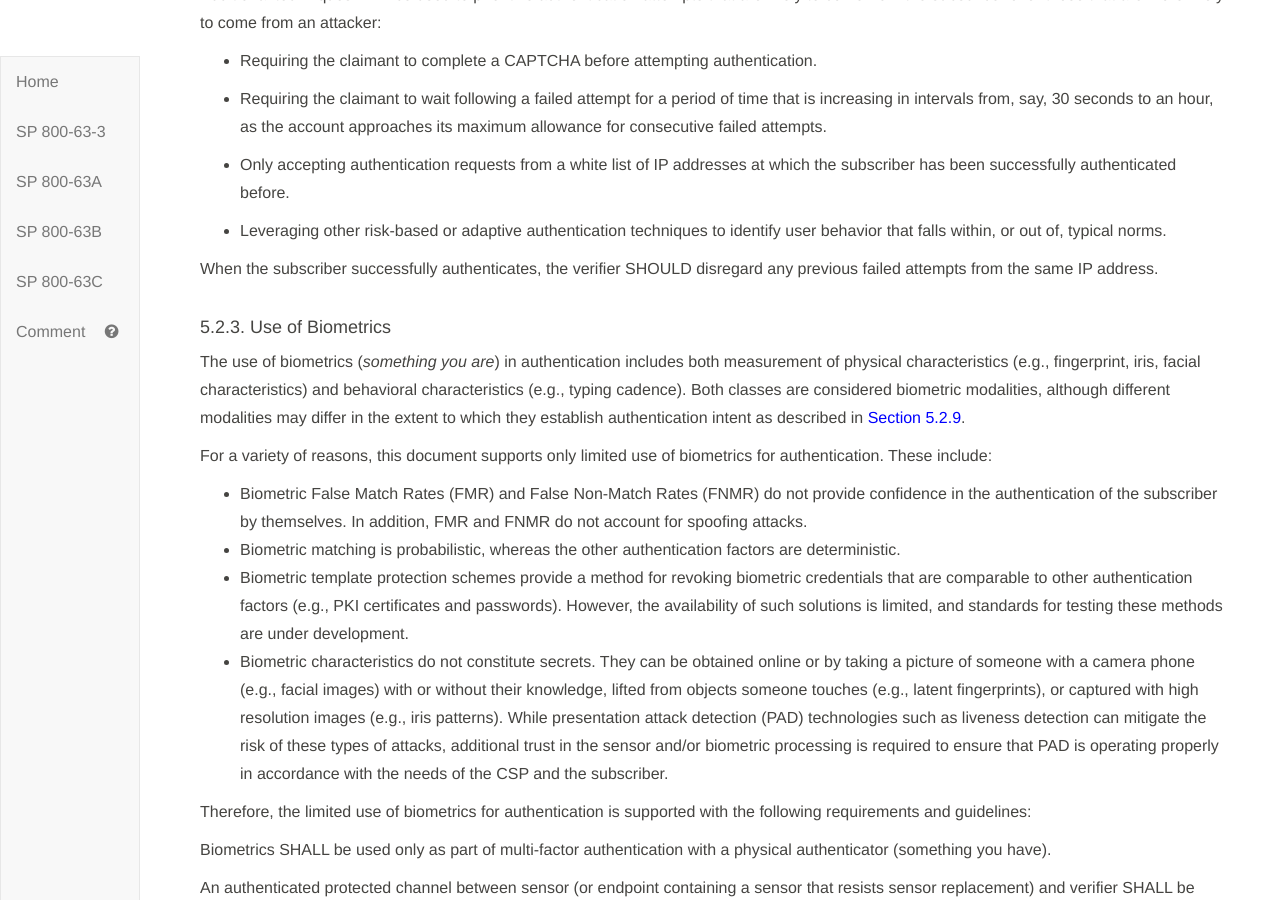
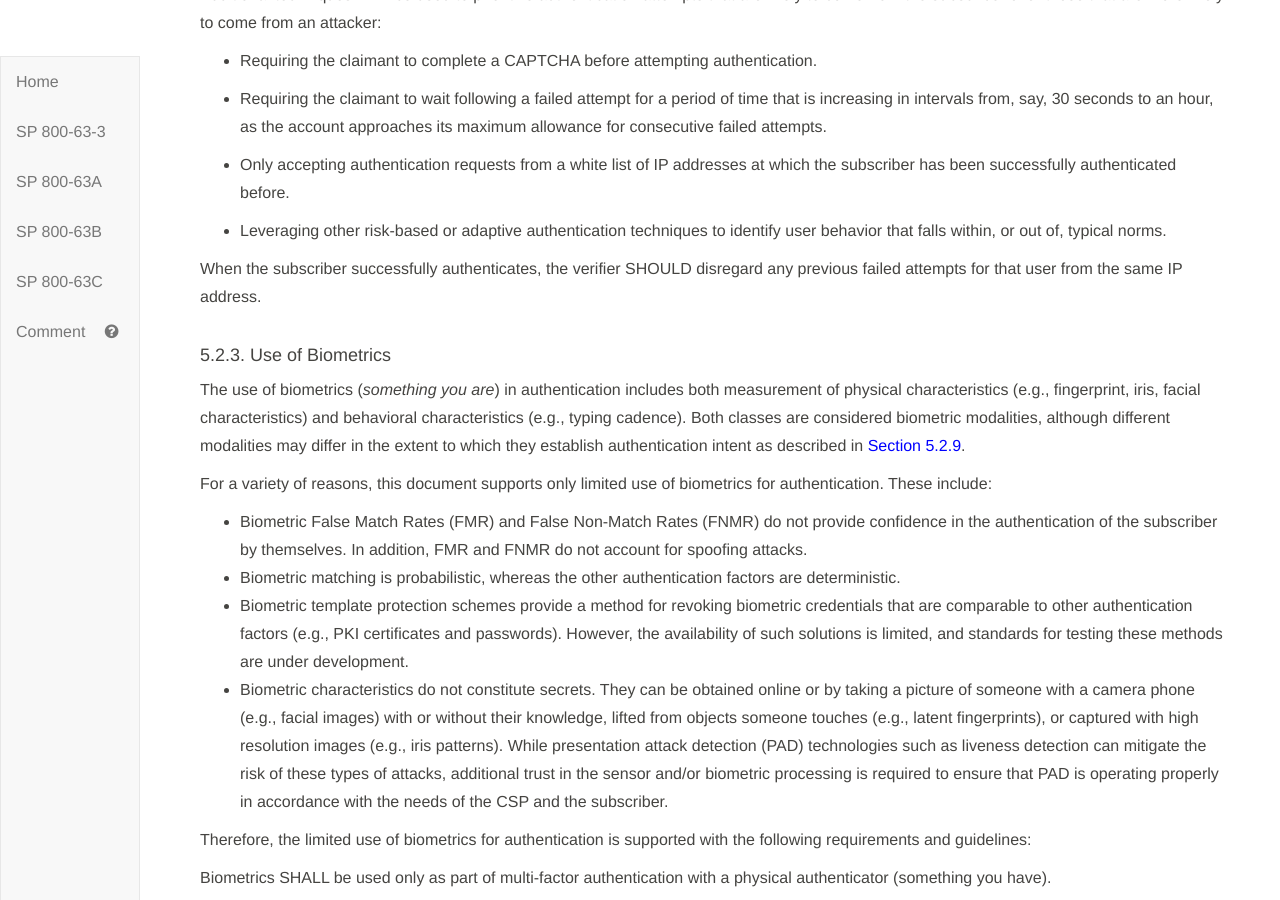
Before and after one commit to usnistgov/800-63-3, a Jekyll site: the page built from sp800-63b/sec5_authenticators.md, in a window 1280 px wide and 900 px high, scrolled down 11191 px. Built offline with Jekyll 4.4.1, drawn with Linux system fonts in a browser that asks for light colours; our own code applies the rules of GitHub Pages for plain Markdown files.

Commit message:
Rate limiting is by user by address. Closes #1395

```diff
--- a/sp800-63b/sec5_authenticators.md
+++ b/sp800-63b/sec5_authenticators.md
@@ -343,7 +343,7 @@ Additional techniques MAY be used to prioritize authentication attempts that are
 
 - Leveraging other risk-based or adaptive authentication techniques to identify user behavior that falls within, or out of, typical norms.
 
-When the subscriber successfully authenticates, the verifier SHOULD disregard any previous failed attempts from the same IP address.
+When the subscriber successfully authenticates, the verifier SHOULD disregard any previous failed attempts for that user from the same IP address.
 
 #### <a name="biometric_use"></a>5.2.3. Use of Biometrics
 
```
